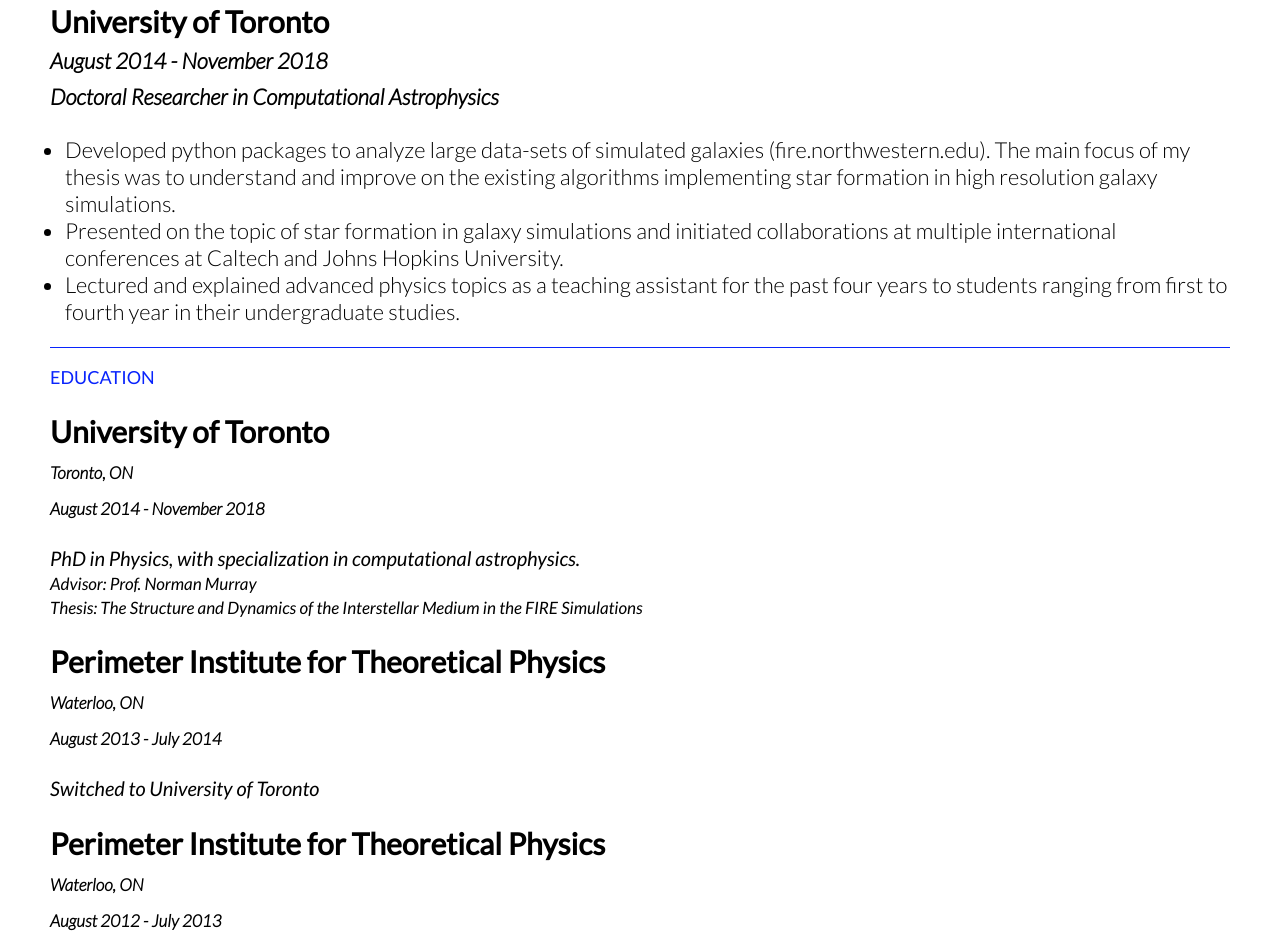
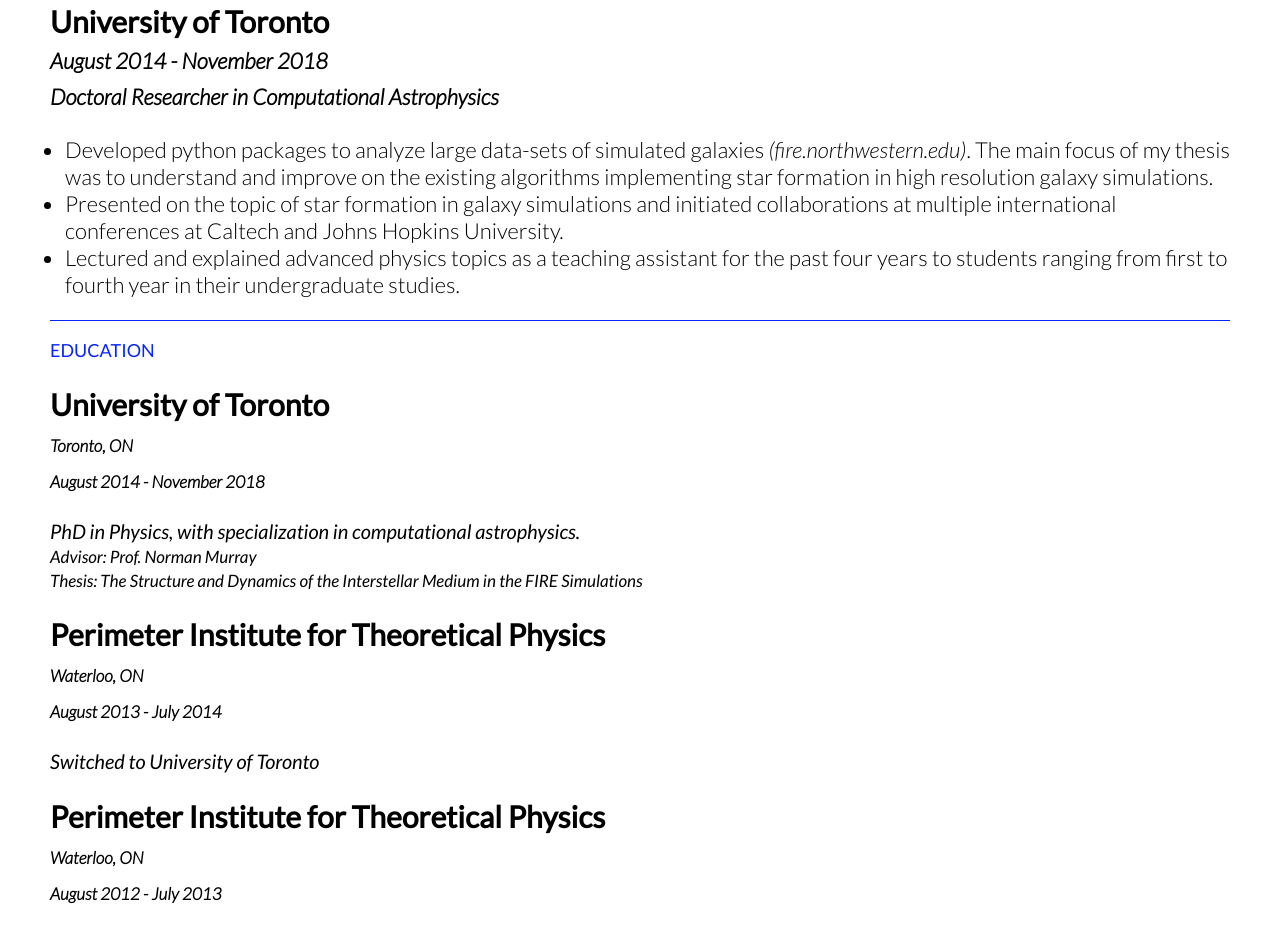
Before and after one commit to tirathlakhlan/tirathlakhlan.github.io, a plain HTML site: page index.html in a window 1280 px wide. Shown: the part 2198-3134 px from the top of the page. Drawn offline with nearby package versions, Linux system fonts and the light colour scheme.

Commit message:
Update index.html

```diff
--- a/index.html
+++ b/index.html
@@ -116,7 +116,7 @@
     </h1>
 
     <ul>
-      <li>Developed python packages to analyze large data-sets of simulated galaxies (fire.northwestern.edu). The main focus of my thesis was to understand and improve on the existing algorithms implementing star formation in high resolution galaxy simulations.</li>
+      <li>Developed python packages to analyze large data-sets of simulated galaxies <a class="professional-experience-a-tag" href="https://fire.northwestern.edu/">(fire.northwestern.edu)</a>. The main focus of my thesis was to understand and improve on the existing algorithms implementing star formation in high resolution galaxy simulations.</li>
       <li>Presented on the topic of star formation in galaxy simulations and initiated collaborations at multiple international conferences at Caltech and Johns Hopkins University.</li>
       <li>Lectured and explained advanced physics topics as a teaching assistant for the past four years to students ranging from first to fourth year in their undergraduate studies.</li>
     </ul>
```
